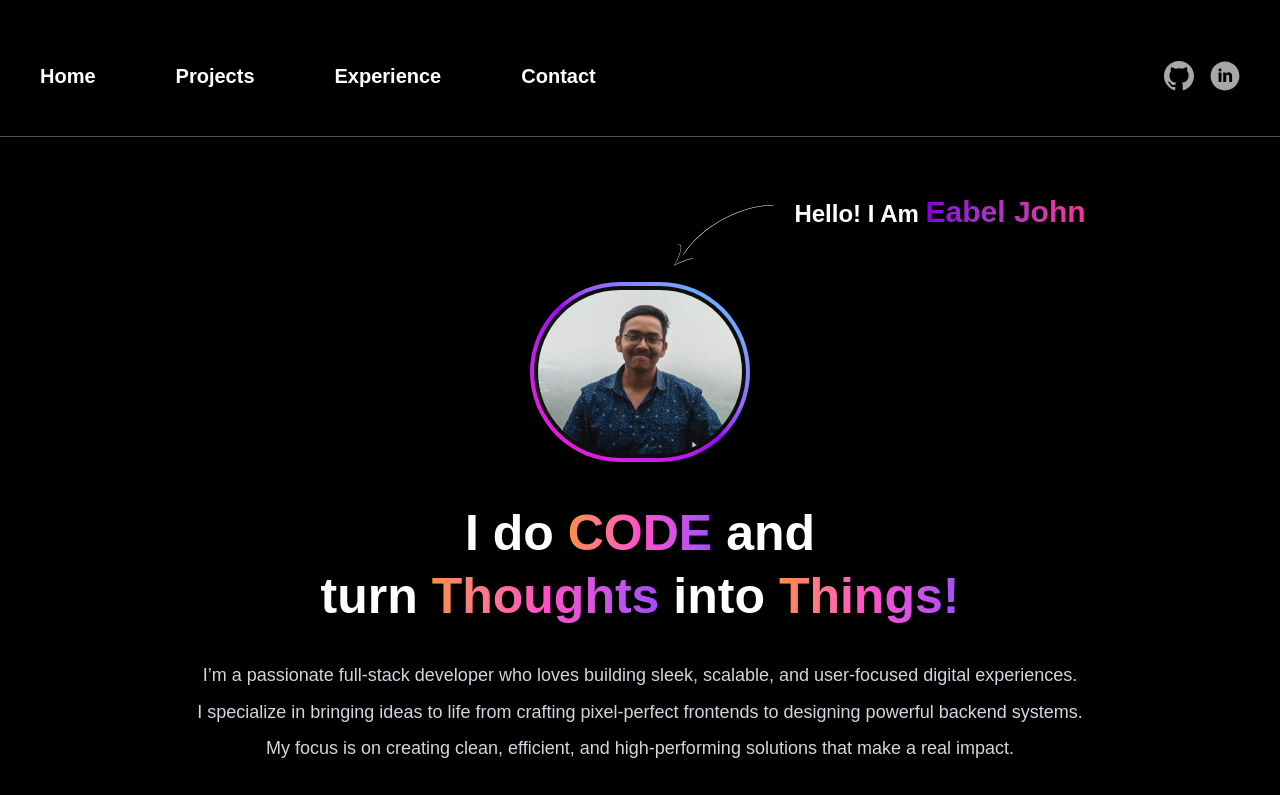
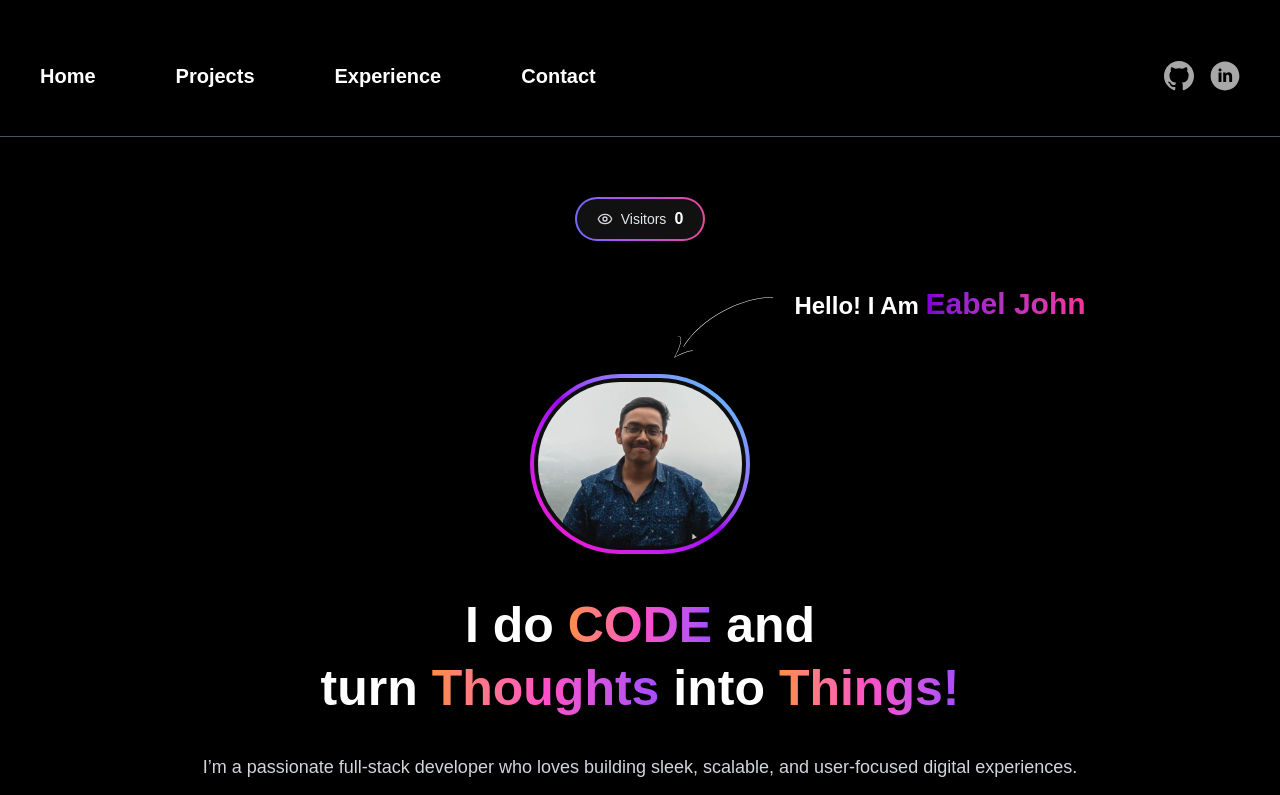
Before and after one commit to eabeljohn453/Portfolio, a Next.js app: page / in a window 1280 px wide. Shown: the top 795 px of the page. Built offline with nearby package versions, Linux system fonts and the light colour scheme; no server answers; the database is empty.

Commit message:
added redis to know visitors count

```diff
--- a/package.json
+++ b/package.json
@@ -8,12 +8,14 @@
     "start": "next start"
   },
   "dependencies": {
+    "@upstash/redis": "^1.37.0",
     "axios": "^1.13.2",
     "framer-motion": "^12.23.26",
     "lucide-react": "^0.562.0",
     "next": "^16.1.6",
     "nodemailer": "^7.0.10",
     "react": "19.2.0",
+    "react-countup": "^6.5.3",
     "react-dom": "19.2.0",
     "tailwind-scrollbar-hide": "^4.0.0"
   },
--- /dev/null
+++ b/src/app/api/visits/route.js
@@ -0,0 +1,22 @@
+import redis from "@/lib/redis";
+import { cookies } from "next/headers";
+
+export async function GET() {
+
+  const cookieStore = await cookies();
+  const visited = cookieStore.get("visited");
+
+  let visits = await redis.get("portfolio_visits");
+
+  if (!visited) {
+    visits = await redis.incr("portfolio_visits");
+
+    cookieStore.set("visited", "true", {
+      maxAge: 60 * 60 * 24, // 1 day
+      path: "/",
+    });
+  }
+
+  return Response.json({ visits });
+
+}
--- a/src/app/globals.css
+++ b/src/app/globals.css
@@ -32,3 +32,14 @@ body {
 .before\:animate-gradient::before {
   animation: gradient 3s linear infinite;
 }
+@keyframes borderMove {
+  0% {
+    background-position: 0% 50%;
+  }
+  50% {
+    background-position: 200% 50%;
+  }
+  100% {
+    background-position: 0% 50%;
+  }
+}
--- a/src/components/body/index.jsx
+++ b/src/components/body/index.jsx
@@ -3,19 +3,71 @@
 import Image from "next/image";
 import Link from "next/link";
 import { motion } from "framer-motion";
+import { useEffect, useRef, useState } from "react";
+import CountUp from "react-countup";
+
 import {
   Code2,
   Server,
   Database,
   Cloud,
   GitBranch,
+  Eye
 } from "lucide-react";
 
 export default function Body() {
+
+  const [visits,setVisits] = useState(500);
+  const fetched = useRef(false);
+
+  useEffect(()=>{
+
+    if(fetched.current) return;
+    fetched.current = true;
+
+    fetch("/api/visits")
+      .then(res=>res.json())
+      .then(data=>setVisits(data.visits));
+
+  },[])
+
+
   return (
-    <div className="flex flex-col items-center w-full md:h-[800px] bg-black text-white ">
+    <div className="flex flex-col items-center w-full md:h-[800px] bg-black text-white">
 
-      {/* ===== HELLO TEXT ===== */}
+      <motion.div
+  initial={{ opacity: 0, y: -20 }}
+  animate={{ opacity: 1, y: 0 }}
+  transition={{ duration: 0.6 }}
+  className="mt-12"
+>
+  <div
+    className="relative p-[2px] rounded-full
+    bg-[linear-gradient(90deg,#a855f7,#ec4899,#3b82f6,#a855f7)]
+    bg-[length:200%_100%]
+    animate-[borderMove_4s_linear_infinite]"
+  >
+
+    {/* inner pill */}
+    <div className="flex items-center gap-2 px-5 py-2 rounded-full bg-[#111]">
+
+      <Eye size={16} className="text-gray-300" />
+
+      <span className="text-gray-200 text-sm">
+        Visitors
+      </span>
+
+      <span className="text-white font-semibold">
+        <CountUp end={visits} duration={2} />
+      </span>
+
+    </div>
+
+  </div>
+</motion.div>
+
+
+      {/* HELLO TEXT */}
       <motion.div
         initial={{ opacity: 0, y: -40 }}
         animate={{ opacity: 1, y: 0 }}
@@ -38,7 +90,8 @@ export default function Body() {
         </h1>
       </motion.div>
 
-      {/* ===== PROFILE IMAGE ===== */}
+
+      {/* PROFILE IMAGE */}
       <motion.div
         initial={{ scale: 0.6, opacity: 0 }}
         animate={{ scale: 1, opacity: 1 }}
@@ -56,7 +109,8 @@ export default function Body() {
         </div>
       </motion.div>
 
-      {/* ===== MAIN HEADING ===== */}
+
+      {/* MAIN HEADING */}
       <motion.h1
         initial={{ opacity: 0, y: 60 }}
         animate={{ opacity: 1, y: 0 }}
@@ -78,7 +132,8 @@ export default function Body() {
         </span>
       </motion.h1>
 
-      {/* ===== DESCRIPTION ===== */}
+
+      {/* DESCRIPTION */}
       <motion.p
         initial={{ opacity: 0 }}
         animate={{ opacity: 1 }}
@@ -88,6 +143,7 @@ export default function Body() {
         I’m a passionate full-stack developer who loves building sleek, scalable,
         and user-focused digital experiences.
       </motion.p>
+
 
       <motion.p
         initial={{ opacity: 0 }}
@@ -99,6 +155,7 @@ export default function Body() {
         frontends to designing powerful backend systems.
       </motion.p>
 
+
       <motion.p
         initial={{ opacity: 0 }}
         animate={{ opacity: 1 }}
@@ -109,7 +166,8 @@ export default function Body() {
         that make a real impact.
       </motion.p>
 
-      {/* ===== BUTTONS ===== */}
+
+      {/* BUTTONS */}
       <motion.div
         initial={{ opacity: 0, y: 40 }}
         animate={{ opacity: 1, y: 0 }}
@@ -131,7 +189,8 @@ export default function Body() {
         </Link>
       </motion.div>
 
-      {/* ===== TECH STACK ===== */}
+
+      {/* TECH STACK */}
       <motion.h1
         initial={{ opacity: 0, y: 40 }}
         animate={{ opacity: 1, y: 0 }}
@@ -140,6 +199,7 @@ export default function Body() {
       >
         My Tech Stack
       </motion.h1>
+
 
       <motion.p
         initial={{ opacity: 0 }}
@@ -150,7 +210,8 @@ export default function Body() {
         Tools and Technologies I Use
       </motion.p>
 
-      {/* ===== TECH ICONS ===== */}
+
+      {/* TECH ICONS */}
       <div className="flex gap-8 mt-10 flex-wrap justify-center">
         {[Code2, Server, Database, Cloud, GitBranch].map((Icon, i) => (
           <motion.div
--- a/src/components/footer/index.jsx
+++ b/src/components/footer/index.jsx
@@ -1,3 +1,5 @@
+
+
 export default function Header() {
   return (
     <div
@@ -12,6 +14,7 @@ export default function Header() {
       "
     >
       <p className="text-white text-[13px] md:text-[16px] text-center px-4">
+
         Copyright © Designed and built by <span className="font-semibold">Eabel John</span>
       </p>
     </div>
--- a/src/components/home/index.jsx
+++ b/src/components/home/index.jsx
@@ -37,6 +37,7 @@ export default function Home() {
     <div className="bg-black    scrollbar-hide  " > <Header />
       <div className="border-t border-gray-600 mt-2 mb-3"></div>
       <Body />
+
       <div className="  w-full md:w-full md:mt-28 mt-20">
         <LogoMarquee links={techLogos} speed={4} /></div>
       <div className="mt-4"><LogoMarquee links={techLogos} speed={4} reverse /></div>
--- /dev/null
+++ b/src/lib/redis.js
@@ -0,0 +1,8 @@
+import { Redis } from "@upstash/redis";
+
+const redis = new Redis({
+  url: process.env.UPSTASH_REDIS_REST_URL,
+  token: process.env.UPSTASH_REDIS_REST_TOKEN,
+})
+
+export default redis;
```
Also changed, not shown: 1 other file (tests, documents, lock files or other folders).
